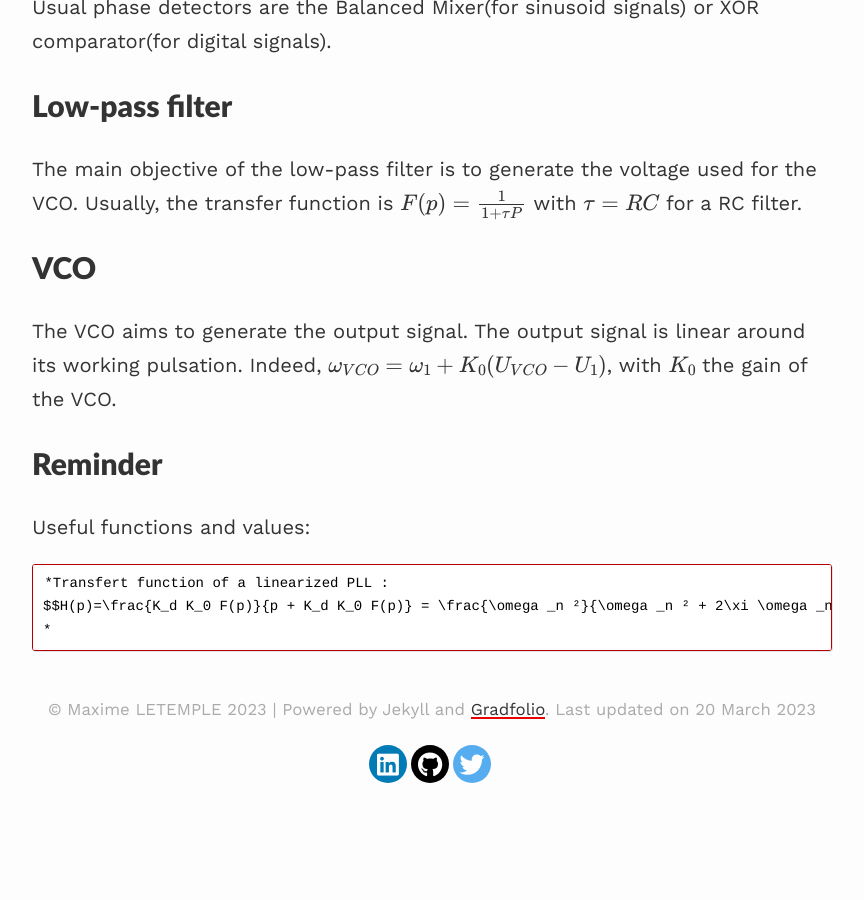
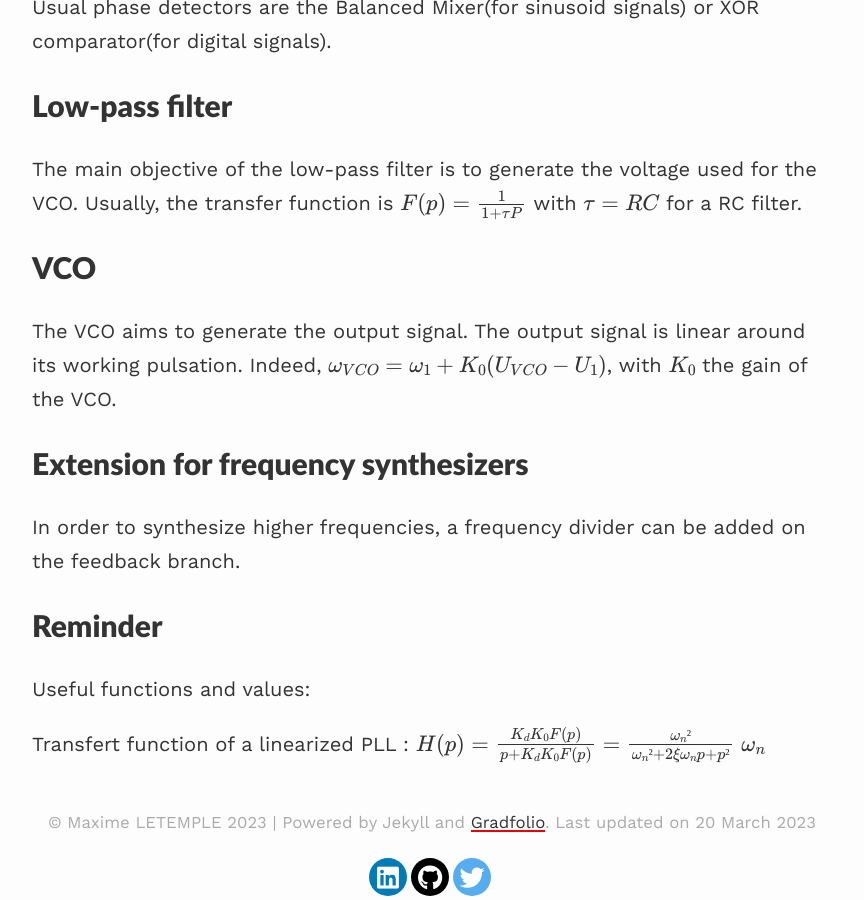
Before and after one commit to maxletemple/maxletemple.github.io_old, a Jekyll site: the page built from _posts/2023-03-19-PLL.md, in a window 1280 px wide and 900 px high, scrolled down 1133 px. Shown: the whole window, without its empty margins (208-1072 px from the left). Built offline with Jekyll 4.4.1, drawn with Linux system fonts in a browser that asks for light colours; nearby versions of some CDN libraries; formulas are drawn with MathJax 3; before the commit the page ends 1920 px from its top, so only the background shows below that.

Commit message:
Update 2023-03-19-PLL.md

```diff
--- a/_posts/2023-03-19-PLL.md
+++ b/_posts/2023-03-19-PLL.md
@@ -28,11 +28,16 @@ VCO
 The VCO aims to generate the output signal. The output signal is linear around its working pulsation.
 Indeed, $\omega_{VCO} = \omega_{1} + K_0(U_{VCO} - U_1)$, with $K_0$ the gain of the VCO.
 
+Extension for frequency synthesizers
+====================================
+
+In order to synthesize higher frequencies, a frequency divider can be added on the feedback branch.
+
 Reminder
 ====
 
 Useful functions and values:
 
-    *Transfert function of a linearized PLL :
-    $$H(p)=\frac{K_d K_0 F(p)}{p + K_d K_0 F(p)} = \frac{\omega _n ²}{\omega _n ² + 2\xi \omega _n p + p²}$$
-    *
+Transfert function of a linearized PLL :
+$$H(p)=\frac{K_d K_0 F(p)}{p + K_d K_0 F(p)} = \frac{\omega _n ²}{\omega _n ² + 2\xi \omega _n p + p²}$$
+$$\omega _n$$
```
